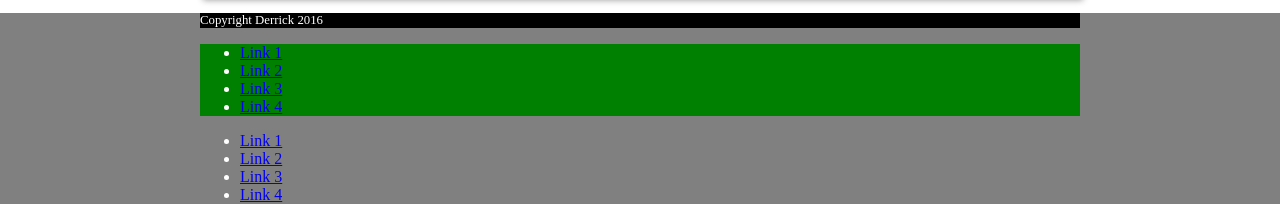
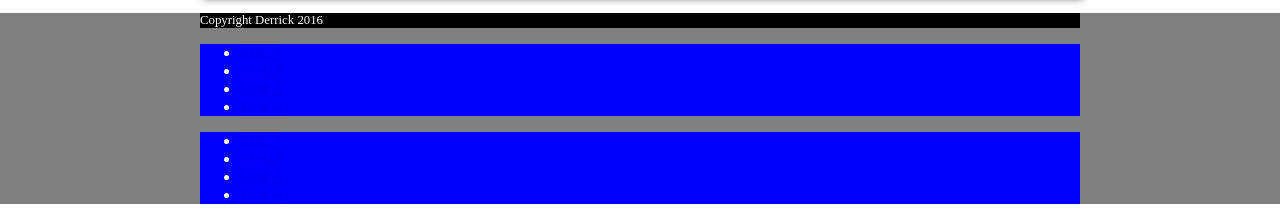
Before and after one commit to derrickbray/05-flex-practice, a website: page public/index.html in a window 1280 px wide. Shown: the part 2489-2709 px from the top of the page. Drawn offline with nearby package versions, Linux system fonts and the light colour scheme; files that its build step writes are made by us from their sources.

Commit message:
change markup in footer

```diff
--- a/public/index.html
+++ b/public/index.html
@@ -118,18 +118,15 @@
     </section>
     <section class="footer">
       <div class="container">
+        <div class="footer__content">
           <div class="footer__copy">Copyright Derrick 2016</div>
-        <div class="footer__navlist">
-          <div class="footer__navlist1">
-            <ul>
+          <ul class="footer__navlist">
             <li><a href="#">Link 1</a></li>
             <li><a href="#">Link 2</a></li>
             <li><a href="#">Link 3</a></li>
             <li><a href="#">Link 4</a></li>
           </ul>
-          </div>
-          <div class="footer__navlist2">
-            <ul>
+          <ul class="footer__navlist">
             <li><a href="#">Link 1</a></li>
             <li><a href="#">Link 2</a></li>
             <li><a href="#">Link 3</a></li>
@@ -137,8 +134,6 @@
           </ul>
         </div>
       </div>
-
-      </div>
   </div>
   </section>
 </body>
--- a/styles/app.scss
+++ b/styles/app.scss
@@ -15,17 +15,14 @@ $fa-font-path: '//netdna.bootstrapcdn.com/font-awesome/4.3.0/fonts';
   // justify-content: space-between;
   color: white;
 }
+.footer__content{}
 .footer__copy {
   font-size: 0.8rem;
   text-align: left;
   background: black;
 }
+
 .footer__navlist {
   display: block;
+  background: blue;
 }
-.footer__navlist1{
-  background: green;
-}
-.footer.__navlist2{
-background: blue;
-}
```
Lines whose indentation alone changed are shown as unchanged.
